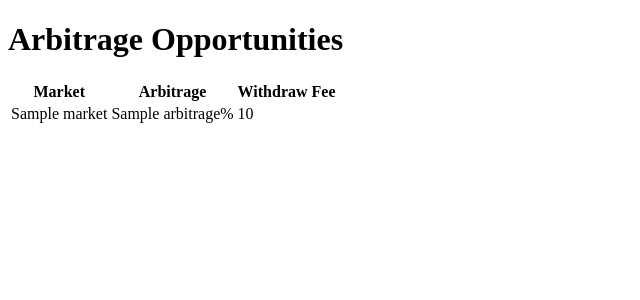
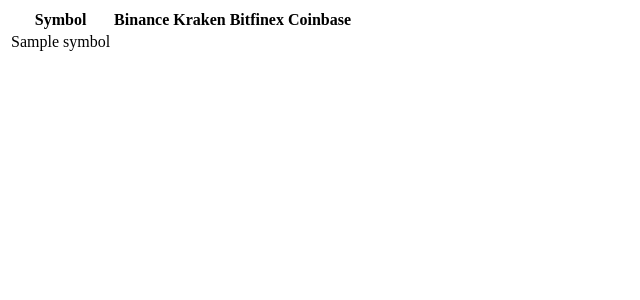
Before and after one commit to alaminizaan100/webprice, a Flask app: template templates/index.html in a window 1280 px wide. Shown: the top 300 px of the page, without its empty margins (0-640 px from the left). Run offline with Flask 2, Linux system fonts and the light colour scheme; the template is opened without the code that fills it: most values are stand-ins (such as "Sample title", 1, 10 or a date in 2020).

Commit message:
Update index.html

```diff
--- a/templates/index.html
+++ b/templates/index.html
@@ -1,23 +1,33 @@
 <!DOCTYPE html>
 <html>
 <head>
-	<title>Arbitrage Opportunities</title>
+    <title>CCXT Market Data</title>
 </head>
 <body>
-	<h1>Arbitrage Opportunities</h1>
     <table>
+        <thead>
             <tr>
-			<th>Market</th>
-			<th>Arbitrage</th>
-			<th>Withdraw Fee</th>
+                <th>Symbol</th>
+                <th>Binance</th>
+                <th>Kraken</th>
+                <th>Bitfinex</th>
+                <th>Coinbase</th>
             </tr>
-		{% for opportunity in opportunities %}
+        </thead>
+        <tbody>
+            {% for symbol, market_data in markets.items() %}
                 <tr>
-			<td>{{ opportunity['market'] }}</td>
-			<td>{{ opportunity['arbitrage'] }}%</td>
-			<td>{{ opportunity['withdraw_fee'] }}</td>
+                    <td>{{ symbol }}</td>
+                    {% for exchange in ['binance', 'kraken', 'bitfinex', 'coinbase'] %}
+                        {% if exchange in market_data %}
+                            <td>{{ market_data[exchange] }}</td>
+                        {% else %}
+                            <td></td>
+                        {% endif %}
+                    {% endfor %}
                 </tr>
             {% endfor %}
+        </tbody>
     </table>
 </body>
 </html>
```
Lines whose indentation alone changed are shown as unchanged.
